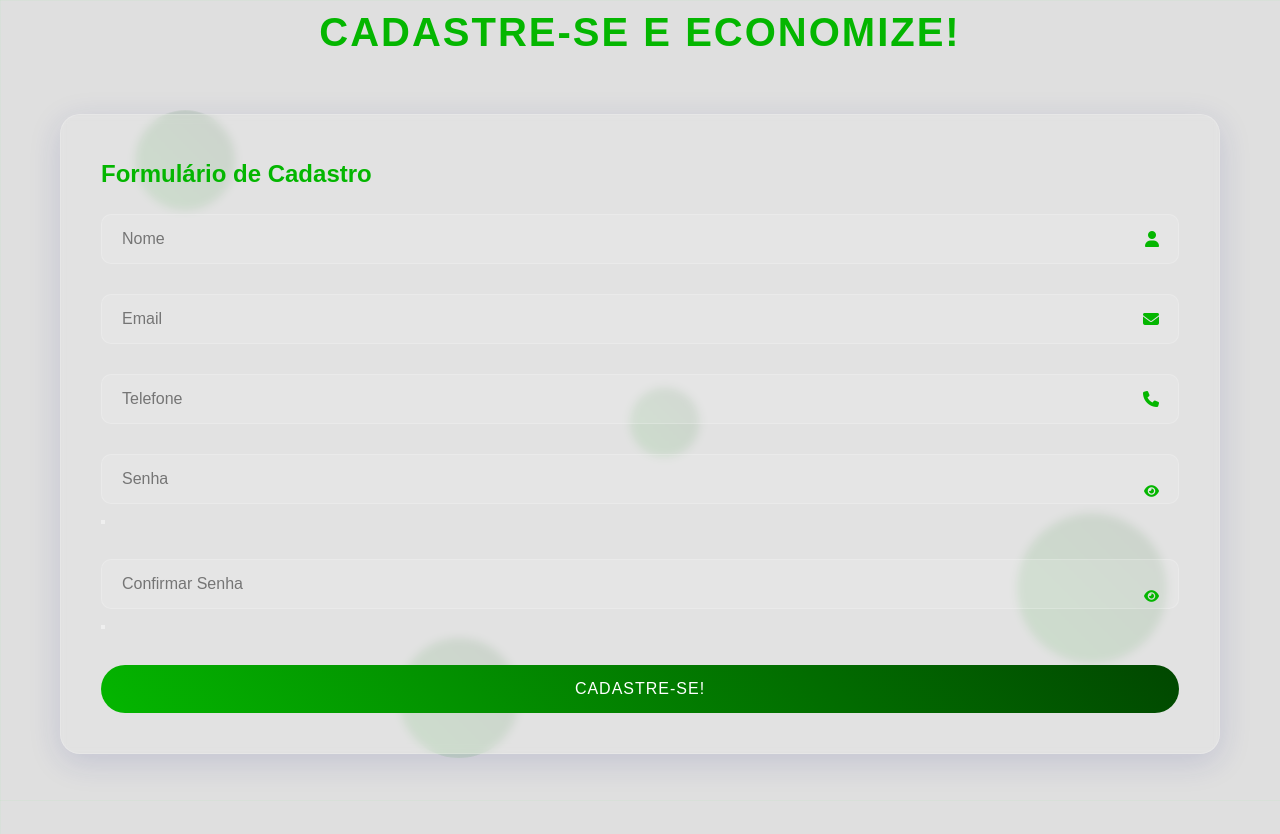
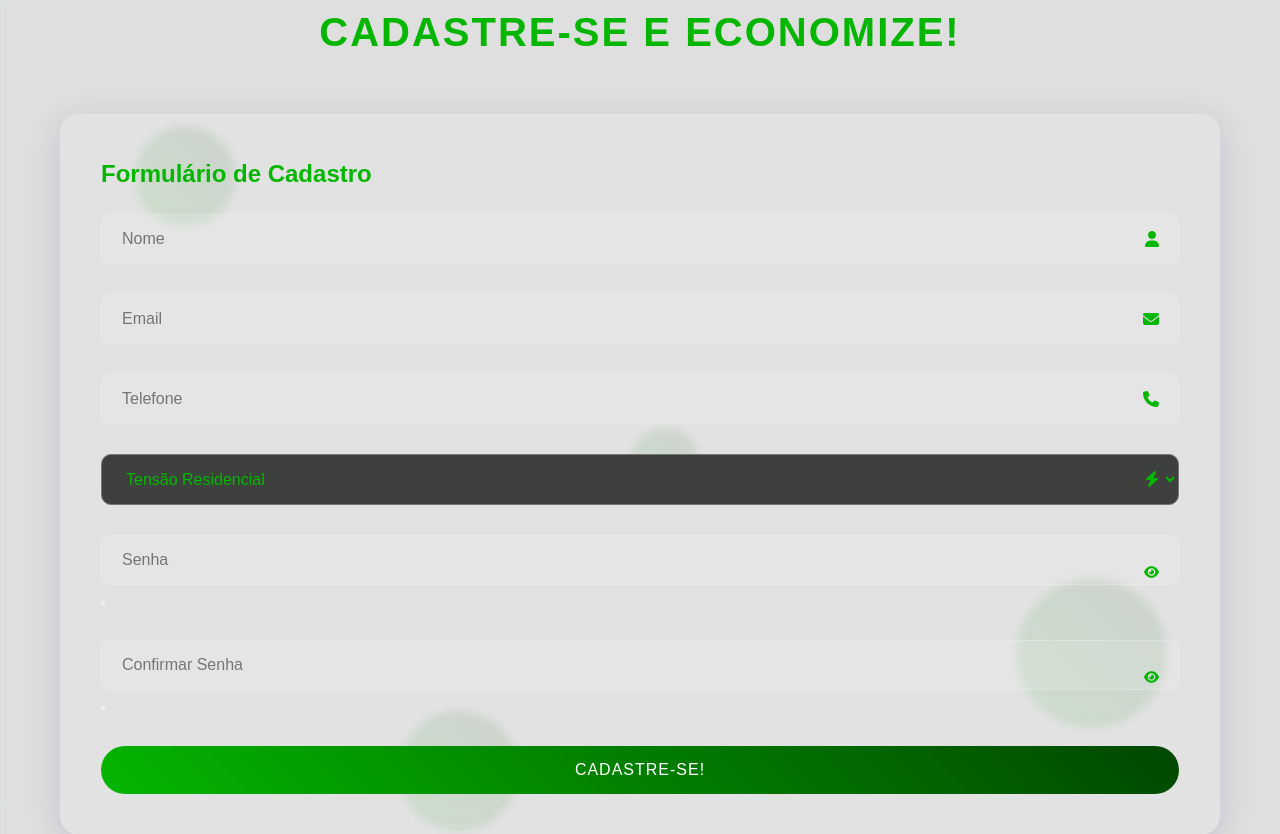
Before and after one commit to PedroTanaka00/PI---ZenWatt, a PHP site: page / in a window 1280 px wide. Shown: the part 3200-4034 px from the top of the page. Run offline with PHP 8.4, Linux system fonts and the light colour scheme.

Commit message:
Alteração botão de login e implementação de tensão residencial

```diff
--- a/app/assets/css/style.css
+++ b/app/assets/css/style.css
@@ -185,6 +185,17 @@ body {
   color: #fff;
 }
 
+.login-link {
+    border-color: #00ff00;
+    color: #00ff00;
+}
+
+.login-link:hover {
+    background-color: #00ff00;
+    color: #1a1a1a; /* Texto escuro para contraste no fundo verde */
+    box-shadow: 0 0 10px rgba(0, 255, 0, 0.5); /* Efeito de brilho */
+}
+
 
 
 /* Hero Section */
@@ -1804,6 +1815,29 @@ body {
 #contato .input-group {
   position: relative;
   margin-bottom: 30px;
+}
+
+.input-group-senha-group {
+    list-style: none;
+    padding-left: 0;
+    margin: 0;
+}
+
+#contato .input-group select {
+  width: 100%;
+  padding: 15px 20px;
+  background: #3d403d;
+  font-family: sans-serif;
+  margin-bottom: 0;
+  border-radius: 10px;
+  color: #04b600;
+  font-size: 1rem;
+  transition: all 0.3s ease;
+  outline: none;
+}
+.input-group select:focus {
+    outline: none; /* Remove o contorno padrão feio do navegador */
+    box-shadow: 0 0 10px rgba(0, 255, 0, 0.75); /* Efeito de brilho "glow" */
 }
 
 #contato .input-group input,
--- a/app/index.php
+++ b/app/index.php
@@ -66,13 +66,15 @@ if ($_SERVER['REQUEST_METHOD'] === 'POST' && isset($pdo)) {
 ?>
 <!DOCTYPE html>
 <html lang="pt-BR">
+
 <head>
     <meta charset="UTF-8">
     <meta name="viewport" content="width=device-width, initial-scale=1.0">
     <title>ZenWatt | Controle de Consumo Elétrico Domiciliar</title>
     <link rel="stylesheet" href="./assets/css/style.css">
     <link href="https://cdnjs.cloudflare.com/ajax/libs/font-awesome/6.4.0/css/all.min.css" rel="stylesheet">
-    <link href="https://fonts.googleapis.com/css2?family=Inter:wght@300;400;500;600;700;800&display=swap" rel="stylesheet">
+    <link href="https://fonts.googleapis.com/css2?family=Inter:wght@300;400;500;600;700;800&display=swap"
+        rel="stylesheet">
     <link rel="apple-touch-icon-precomposed" sizes="57x57" href="/favicon/apple-touch-icon-57x57.png" />
     <link rel="apple-touch-icon-precomposed" sizes="114x114" href="/favicon/apple-touch-icon-114x114.png" />
     <link rel="apple-touch-icon-precomposed" sizes="72x72" href="/favicon/apple-touch-icon-72x72.png" />
@@ -87,6 +89,7 @@ if ($_SERVER['REQUEST_METHOD'] === 'POST' && isset($pdo)) {
     <link rel="icon" type="image/png" href="/favicon/favicon-16x16.png" sizes="16x16" />
     <link rel="icon" type="image/png" href="/favicon/favicon-128.png" sizes="128x128" />
 </head>
+
 <body>
     <!-- Navigation -->
     <nav class="navbar" id="navbar">
@@ -99,10 +102,10 @@ if ($_SERVER['REQUEST_METHOD'] === 'POST' && isset($pdo)) {
                 <li><a href="#sobre" class="nav-link">Sobre</a></li>
                 <li><a href="#processo2" class="nav-link">Processo</a></li>
                 <li><a href="#contato" class="nav-link">Cadastro</a></li>
-                <li><a href="./pages/login.php" class="nav-link">Login</a></li>
-
             </ul>
             <div class="nav-controls">
+                <a href="./pages/login.php" class="login-link nav-link">Login</a>
+
                 <button class="theme-toggle" id="themeToggle">
                     <i class="fas fa-moon"></i>
                 </button>
@@ -200,7 +203,8 @@ if ($_SERVER['REQUEST_METHOD'] === 'POST' && isset($pdo)) {
                     <span class="typewriter" id="typewriter"></span>
                 </h1>
                 <p class="hero-description">
-               Conheça o <strong>ZenWatt</strong>! O sistema inteligente que ajuda você a economizar na conta de luz, monitorando seus eletrodomésticos e indicando soluções sustentáveis.
+                    Conheça o <strong>ZenWatt</strong>! O sistema inteligente que ajuda você a economizar na conta de
+                    luz, monitorando seus eletrodomésticos e indicando soluções sustentáveis.
                 </p>
                 <div class="hero-buttons">
                     <button class="btn btn-primary" onclick="scrollToSection('sobre')">
@@ -219,7 +223,8 @@ if ($_SERVER['REQUEST_METHOD'] === 'POST' && isset($pdo)) {
         <!-- Linha curvada decorativa -->
         <div class="curved-line">
             <svg viewBox="0 0 1200 80" xmlns="http://www.w3.org/2000/svg">
-            <path d="M0,60 Q600,20 1200,60" stroke="var(--primary-color)" stroke-width="1.5" fill="none" opacity="0.4"/>
+                <path d="M0,60 Q600,20 1200,60" stroke="var(--primary-color)" stroke-width="1.5" fill="none"
+                    opacity="0.4" />
             </svg>
         </div>
     </section>
@@ -245,21 +250,26 @@ if ($_SERVER['REQUEST_METHOD'] === 'POST' && isset($pdo)) {
                             <i class="fas fa-lightbulb"></i>
                         </div>
                         <h3>Nossa Missão</h3>
-                        <p>Oferecer um sistema simples, inovador e confiável para monitorar, analisar e otimizar o consumo elétrico residencial, incentivando práticas de economia e uso inteligente da energia.</p>
+                        <p>Oferecer um sistema simples, inovador e confiável para monitorar, analisar e otimizar o
+                            consumo elétrico residencial, incentivando práticas de economia e uso inteligente da
+                            energia.</p>
                     </div>
                     <div class="about-card">
                         <div class="card-icon">
                             <i class="fas fa-users"></i>
                         </div>
                         <h3>Nosso Jeito de Trabalhar</h3>
-                        <p>Trabalhamos com inovação, colaboração e responsabilidade socioambiental. Nossa prioridade é unir tecnologia e sustentabilidade para entregar valor real às pessoas e à sociedade, sempre com foco em resultados práticos e acessíveis.</p>
+                        <p>Trabalhamos com inovação, colaboração e responsabilidade socioambiental. Nossa prioridade é
+                            unir tecnologia e sustentabilidade para entregar valor real às pessoas e à sociedade, sempre
+                            com foco em resultados práticos e acessíveis.</p>
                     </div>
                     <div class="about-card">
                         <div class="card-icon">
                             <i class="fas fa-trophy"></i>
                         </div>
                         <h3>Nossa Visão</h3>
-                        <p>Ser referência em soluções tecnológicas que promovam eficiência energética, ajudando lares a reduzir custos e contribuindo para um futuro mais sustentável e consciente.</p>
+                        <p>Ser referência em soluções tecnológicas que promovam eficiência energética, ajudando lares a
+                            reduzir custos e contribuindo para um futuro mais sustentável e consciente.</p>
                     </div>
                 </div>
                 <div class="about-stats">
@@ -340,7 +350,7 @@ if ($_SERVER['REQUEST_METHOD'] === 'POST' && isset($pdo)) {
 
                 <?php if ($tipoMensagem === "sucesso"): ?>
                     <script>
-                        setTimeout(function() {
+                        setTimeout(function () {
                             document.querySelector('.mensagem').style.display = 'none';
                         }, 5000);
                     </script>
@@ -352,18 +362,32 @@ if ($_SERVER['REQUEST_METHOD'] === 'POST' && isset($pdo)) {
                     <h3>Formulário de Cadastro</h3>
                     <form method="POST" action="">
                         <div class="input-group">
-                            <input type="text" name="nome" placeholder="Nome" value="<?php echo isset($_POST['nome']) ? htmlspecialchars($_POST['nome']) : ''; ?>" required>
+                            <input type="text" name="nome" placeholder="Nome"
+                                value="<?php echo isset($_POST['nome']) ? htmlspecialchars($_POST['nome']) : ''; ?>"
+                                required>
                             <i class="fas fa-user"></i>
                         </div>
 
                         <div class="input-group">
-                            <input type="email" name="email" placeholder="Email" value="<?php echo isset($_POST['email']) ? htmlspecialchars($_POST['email']) : ''; ?>" required>
+                            <input type="email" name="email" placeholder="Email"
+                                value="<?php echo isset($_POST['email']) ? htmlspecialchars($_POST['email']) : ''; ?>"
+                                required>
                             <i class="fas fa-envelope"></i>
                         </div>
 
                         <div class="input-group">
-                            <input type="tel" id="telefone" name="telefone" placeholder="Telefone" value="<?php echo isset($_POST['telefone']) ? htmlspecialchars($_POST['telefone']) : ''; ?>" required maxlength="15">
+                            <input type="tel" id="telefone" name="telefone" placeholder="Telefone"
+                                value="<?php echo isset($_POST['telefone']) ? htmlspecialchars($_POST['telefone']) : ''; ?>"
+                                required maxlength="15">
                             <i class="fas fa-phone"></i>
+                        </div>
+                        <div class="input-group">
+                            <select class="input-group" name="tensao" required>
+                                <option value="" style="color: #757575" disabled selected>Tensão Residencial</option>
+                                <option value="127" style="color: #00ff3cff;">127V</option>
+                                <option value="220" style="color: #03ff3eff;">220V</option>
+                            </select>
+                            <i class="fas fa-bolt"></i>
                         </div>
 
                         <div class="input-group senha-group">
@@ -374,7 +398,8 @@ if ($_SERVER['REQUEST_METHOD'] === 'POST' && isset($pdo)) {
                         </div>
 
                         <div class="input-group senha-group">
-                            <input type="password" id="confirmar-senha" name="confirmar-senha" placeholder="Confirmar Senha" required>
+                            <input type="password" id="confirmar-senha" name="confirmar-senha"
+                                placeholder="Confirmar Senha" required>
                             <button type="button" class="toggle-senha" onclick="toggleSenha('confirmar-senha', this)">
                                 <i class="fas fa-eye"></i>
                             </button>
@@ -421,7 +446,8 @@ if ($_SERVER['REQUEST_METHOD'] === 'POST' && isset($pdo)) {
                 <div class="footer-bottom">
                     <div class="footer-bottom-content">
                         <div class="copyright">
-                    <p>&copy; 2025 <span class="brand-highlight">ZenWatt</span>. Todos os direitos reservados.</p>
+                            <p>&copy; 2025 <span class="brand-highlight">ZenWatt</span>. Todos os direitos reservados.
+                            </p>
                         </div>
                         <div class="footer-links">
                             <a href="#" class="footer-link">
@@ -447,7 +473,7 @@ if ($_SERVER['REQUEST_METHOD'] === 'POST' && isset($pdo)) {
     <script>
         // Máscara de telefone (formato (99) 99999-9999)
         const telefoneInput = document.getElementById('telefone');
-        telefoneInput.addEventListener('input', function(e) {
+        telefoneInput.addEventListener('input', function (e) {
             let value = e.target.value.replace(/\D/g, ""); // só números
             if (value.length > 11) value = value.slice(0, 11); // limita 11 dígitos
 
@@ -475,7 +501,7 @@ if ($_SERVER['REQUEST_METHOD'] === 'POST' && isset($pdo)) {
         }
 
         // Validação de confirmação de senha
-        document.querySelector('form').addEventListener('submit', function(e) {
+        document.querySelector('form').addEventListener('submit', function (e) {
             const senha = document.getElementById('senha').value;
             const confirmarSenha = document.getElementById('confirmar-senha').value;
 
@@ -511,4 +537,5 @@ if ($_SERVER['REQUEST_METHOD'] === 'POST' && isset($pdo)) {
         }
     </style>
 </body>
+
 </html>
```
Lines whose indentation alone changed are shown as unchanged.
